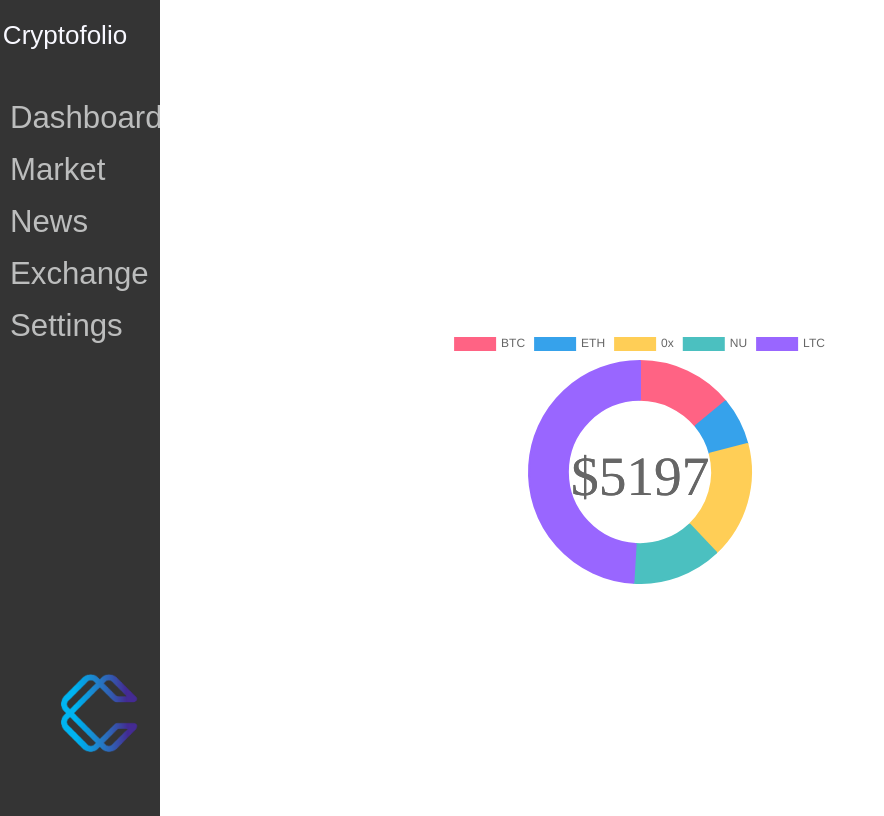
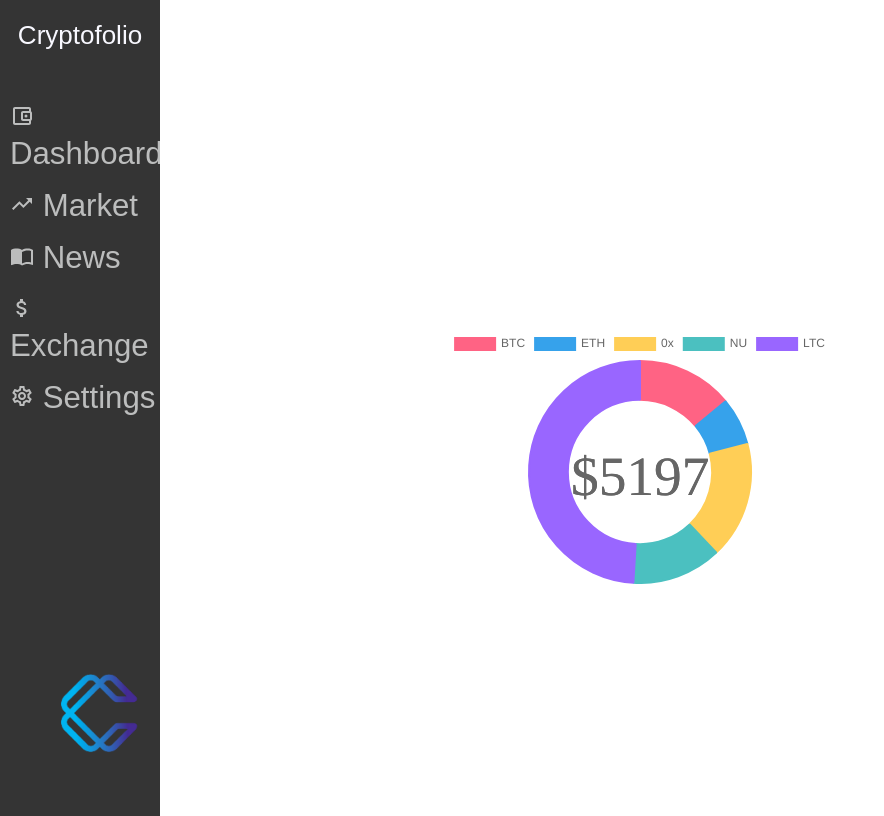
Before and after one commit to unko-chan/cryptofolio, a React (Create React App) app: page / in a window 1280 px wide. Shown: the whole page, without its empty margins (0-884 px from the left). Built offline with nearby package versions, Linux system fonts and the light colour scheme.

Commit message:
material ui icons add to navbar

```diff
--- a/src/Components/Nav/Nav.scss
+++ b/src/Components/Nav/Nav.scss
@@ -17,7 +17,6 @@
 
 .nav-title {
   align-self: center;
-  padding-right: 30px;
   font-family: "Ubuntu", sans-serif;
   color: #f8f8ff;
   margin-bottom: 1.5em;
@@ -42,7 +41,7 @@
 .nav-header:hover {
   color:#ffffff;
   transform: translate(0px, -2.5px);
-  font-size: 110%;
+  font-size: 130%;
 }
 
 .nav-subtitle {
--- a/src/Components/Nav/SideNav.js
+++ b/src/Components/Nav/SideNav.js
@@ -1,6 +1,13 @@
 import React from 'react'
+import AccountBalanceWalletOutlinedIcon from '@material-ui/icons/AccountBalanceWalletOutlined';
+import TrendingUpIcon from '@material-ui/icons/TrendingUpOutlined';
+import ImportContactsOutlinedIcon from '@material-ui/icons/ImportContactsOutlined';
+import AttachMoneyOutlinedIcon from '@material-ui/icons/AttachMoneyOutlined';
+import SettingsOutlinedIcon from '@material-ui/icons/SettingsOutlined';
+import logo from './C_icon_without_white.png';
+
 import './Nav.scss'
-import logo from './C_icon_without_white.png';
+
 
 
 const SideNav = (props) => {
@@ -11,34 +18,34 @@ const SideNav = (props) => {
 
       <div className="nav-links">
       <div className="hover-to-show-link">
-        <a href="#section" className="nav-header">Dashboard</a>
+        <a href="#section" className="nav-header"> <AccountBalanceWalletOutlinedIcon /> Dashboard</a>
         <span className="nav-subtitle hover-to-show">View your wallet</span>
       </div>
 
       <div className="hover-to-show-link">
-        <a href="#section" className="nav-header">Market</a>
+        <a href="#section" className="nav-header"><TrendingUpIcon /> Market</a>
         <span className="nav-subtitle hover-to-show">View market charts</span>
       </div>
 
       <div className="hover-to-show-link">
-        <a href="#section" className="nav-header">News</a>
+        <a href="#section" className="nav-header"><ImportContactsOutlinedIcon /> News</a>
         <span className="nav-subtitle hover-to-show">The latest crypto news</span>
       </div>
 
       <div className="hover-to-show-link">
-        <a href="#section" className="nav-header">Exchange</a>
+        <a href="#section" className="nav-header"><AttachMoneyOutlinedIcon />  Exchange</a>
         <span className="nav-subtitle hover-to-show">Crypto exchange</span>
 
       </div>
 
       <div className="hover-to-show-link">
-        <a href="#section" className="nav-header">Settings</a>
+        <a href="#section" className="nav-header"><SettingsOutlinedIcon /> Settings</a>
         <span className="nav-subtitle hover-to-show">User settings</span>
       </div>
       </div>
 
       <span className="nav-logo">
-       <img src={logo} style={{width: 200, height: 200 }}/>
+       <img src={logo} style={{width: 200, height: 200 }} alt={""}/>
        </span>
     </div>
   )
```
